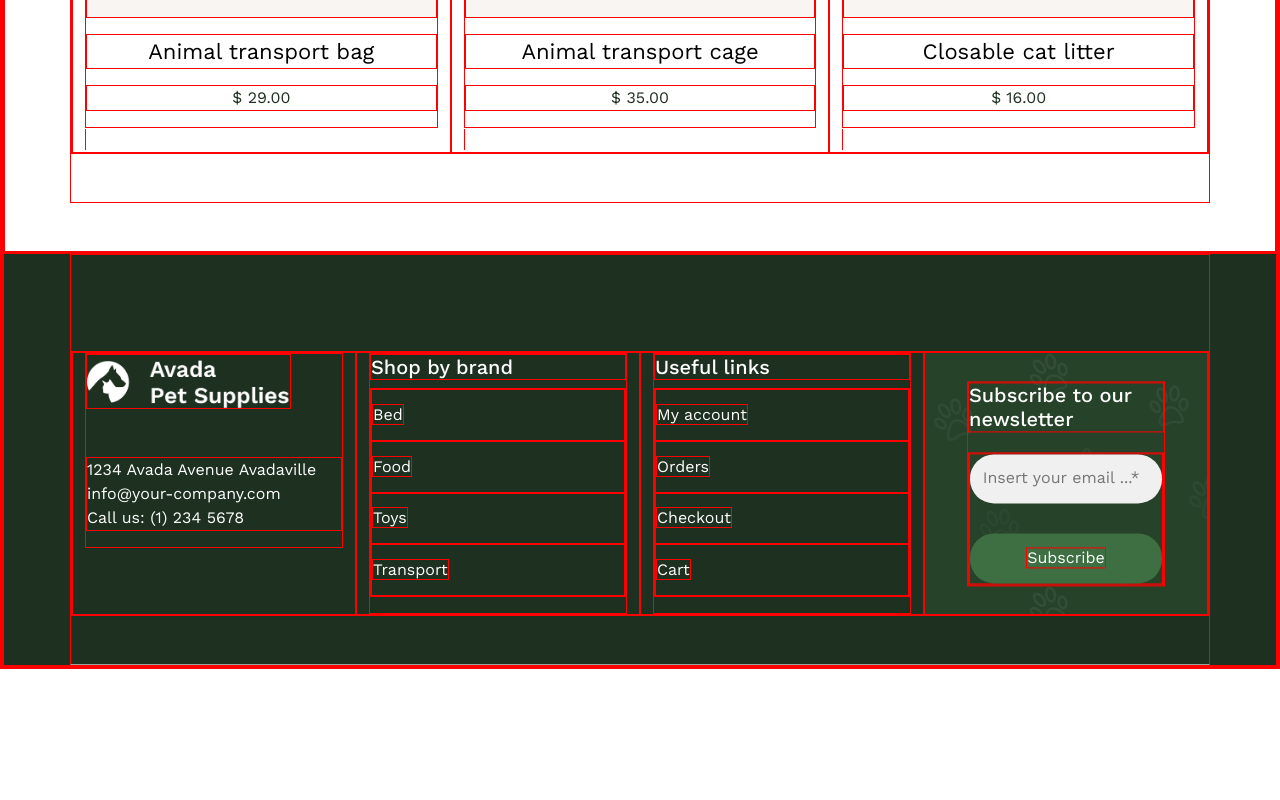
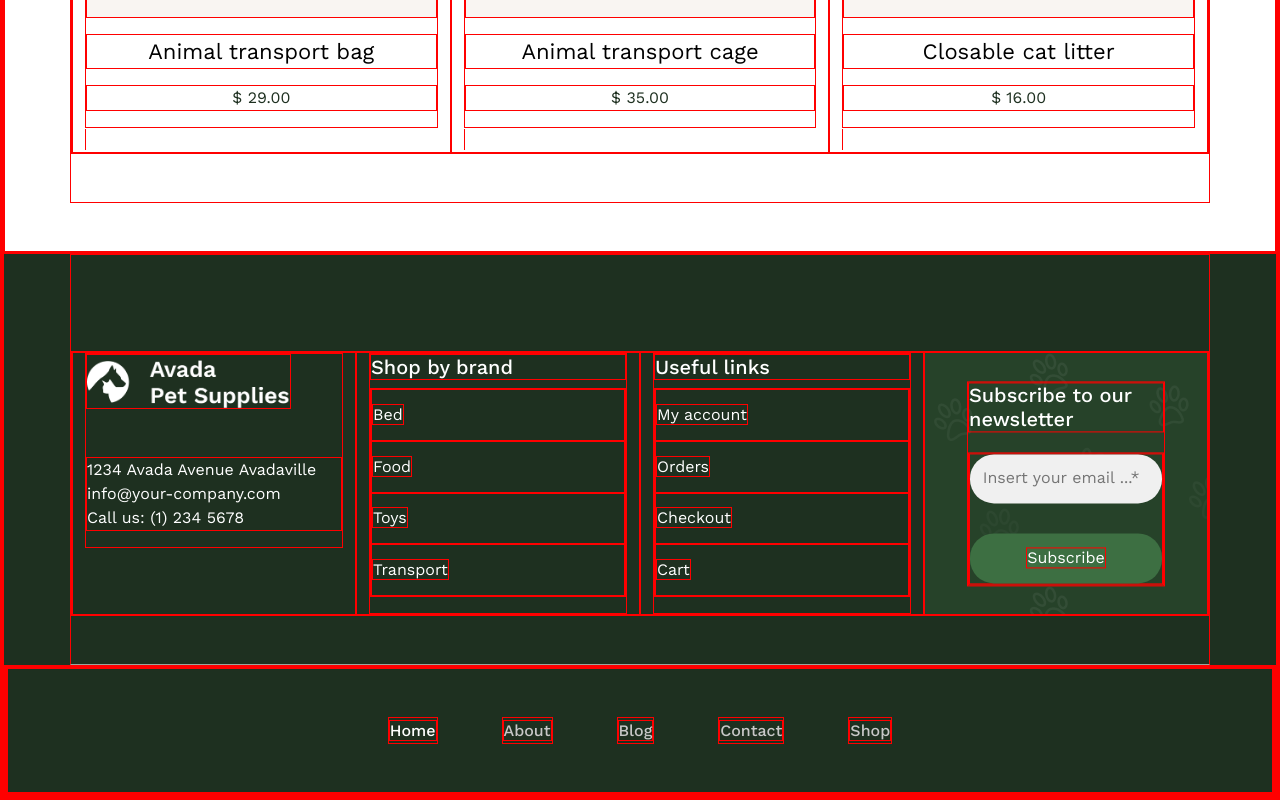
Before and after one commit to salamone-gius/proj-html-vuejs, a Vue app: page / in a window 1280 px wide. Shown: the part 7148-7948 px from the top of the page. Before the commit the page ends 7817 px from the top, so only its background shows below. Built offline with nearby package versions, Linux system fonts and the light colour scheme; a web font is replaced by a local one.

Commit message:
NavBarBis comp created

```diff
--- /dev/null
+++ b/src/components/commons/NavBarBis.vue
@@ -0,0 +1,83 @@
+<template>
+    <nav>
+        <ul class="d-flex justify-content-center align-items-center">
+            <li v-for="(link, index) in links" :key="index" :class="{active : link.current}">
+                <a :href="link.url">{{link.text}}</a>
+            </li>
+        </ul>
+    </nav>
+</template>
+
+<script>
+export default {
+    name: 'NavBarBis',
+
+    data() {
+        return {
+            links: [
+                {
+                    text: "Home",
+                    url: "#",
+                    current: true,
+                },
+                {
+                    text: "About",
+                    url: "#",
+                    current: false,
+                },
+                {
+                    text: "Blog",
+                    url: "#",
+                    current: false,
+                },
+                {
+                    text: "Contact",
+                    url: "#",
+                    current: false,
+                },
+                {
+                    text: "Shop",
+                    url: "#",
+                    current: false,
+                }
+            ]
+        }
+    }
+}
+</script>
+
+<style lang="scss" scoped>
+ul {
+    list-style: none;
+    margin: 0;
+    padding: 3rem;
+
+    li {
+        margin: 0 2rem;
+        cursor: pointer;
+
+        a, svg {
+            text-decoration: none;
+            color: var(--exanary-txt-color);
+            vertical-align: middle;
+            font-weight: 500;
+        }
+
+        svg {
+            margin-left: .5rem;
+            font-size: .625rem;
+        }
+
+        &:hover > a, &:hover > svg {
+            color: var(--primary-txt-color);
+        }
+    }
+}
+
+.active {
+    & > * {
+        color: var(--primary-txt-color);
+    }
+}
+
+</style>
--- a/src/components/footer/BaseFooter.vue
+++ b/src/components/footer/BaseFooter.vue
@@ -1,17 +1,20 @@
 <template>
     <footer>
         <FooterTop/>
+        <FooterMiddle/>
     </footer>
 </template>
 
 <script>
 import FooterTop from './FooterTop.vue';
+import FooterMiddle from './FooterMiddle.vue';
 
 export default {
     name: 'BaseFooter',
 
     components: {
         FooterTop,
+        FooterMiddle,
     }
 }
 </script>
--- /dev/null
+++ b/src/components/footer/FooterMiddle.vue
@@ -0,0 +1,23 @@
+<template>
+    <div class="footer-middle">
+        <div>
+            <NavBarBis/>
+        </div>
+    </div>
+</template>
+
+<script>
+import NavBarBis from './../commons/NavBarBis.vue';
+
+export default {
+    name: 'FooterMiddle',
+
+    components: {
+        NavBarBis,
+    }
+}
+</script>
+
+<style lang="scss" scoped>
+
+</style>
```
